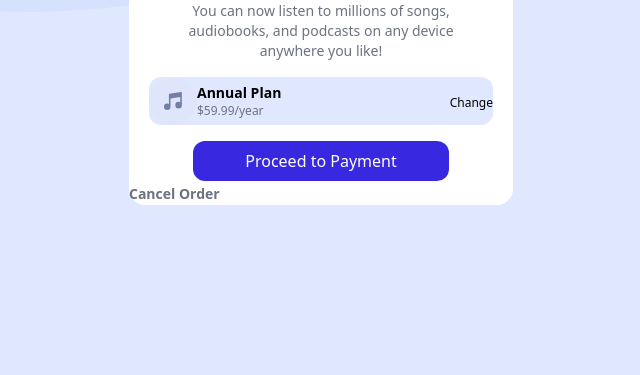
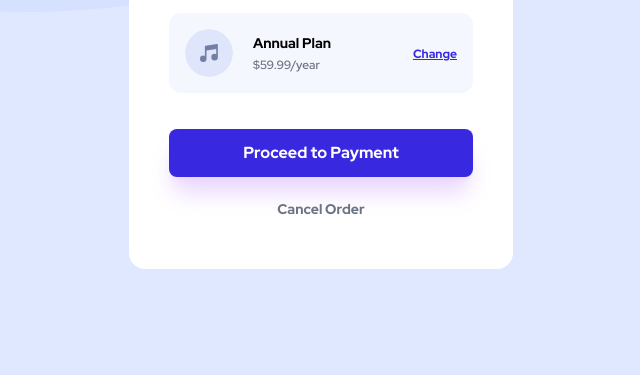
Before and after one commit to vignesh-prakasam/order-summary, a website: page src/index.html in a window 1280 px wide. Shown: the part 425-800 px from the top of the page, without its empty margins (319-959 px from the left). Drawn offline with Linux system fonts and the light colour scheme.

Commit message:
font added and completed

```diff
--- a/src/index.html
+++ b/src/index.html
@@ -5,11 +5,8 @@
     <meta name="viewport" content="width=device-width, initial-scale=1.0">
     <title>Order Summary</title>
     <link rel="stylesheet" href="./output.css">
-    <style>
-
-    </style>
 </head>
-<body class="bg-custom-desktop-bg bg-repeat-x bg-primary-pale">
+<body class="bg-custom-desktop-bg bg-repeat-x bg-primary-pale font-red-hat-display">
 
 <div class="flex flex-col min-h-screen justify-center items-center">
         <div class="flex flex-col rounded-2xl space-y-4 m-5 bg-white min-w-96 max-w-96">
@@ -20,22 +17,22 @@
                 <h1 class="text-xl font-bold text-center">Order Summary </h1>
                 <p class="text-sm text-gray-500 text-center mt-6 mx-10">You can now listen to millions of songs, audiobooks, and podcasts on any device anywhere you like!</p>
             </div>
-            <div class="flex flex-row justify-start items-center bg-primary-pale rounded-xl p-8my-10 mx-5">
+            <div class="flex flex-row justify-start items-center bg-neutral-very-pale rounded-xl p-4 mx-10 ">
                 <div>
                     <img src="./assets/images/icon-music.svg" class="rounded-full" alt="music">
                 </div>
-                <div class="flex-grow">
+                <div class="flex-grow ml-5">
                     <h2 class="text-sm font-bold">Annual Plan</h2>
-                    <p class="text-xs text-gray-500">$59.99/year</p>
+                    <p class="text-xs text-gray-500 pt-1">$59.99/year</p>
                 </div>
                 <div>
-                    <a href="#" class="text-xs text-primary-blue">Change</a>
+                    <a href="#" class="text-xs font-bold text-primary-blue text-primary-bright underline hover:no-underline hover:text-lavender">Change</a>
                 </div>
             </div>
-            <div >
-                <button class="w-2/3 mx-16 h-10 bg-primary-bright text-white rounded-xl">Proceed to Payment</button>
-                <div class="mx-auto">
-                    <span class="text-center"><a href="#" class="text-gray-500 text-sm font-semibold">Cancel Order</a></span>
+            <div class="mx-10" >
+                <button class="w-full h-12 mt-5 bg-primary-bright text-white rounded-lg shadow-purple-200 shadow-xl hover:bg-lavender font-semibold">Proceed to Payment</button>
+                <div class="flex justify-center mt-5 mb-12">
+                    <span class="text-center"><a href="#" class="text-gray-500 text-sm font-semibold hover:text-neutral-dark">Cancel Order</a></span>
                 </div>
             </div>
         </div>
--- a/src/input.css
+++ b/src/input.css
@@ -1,3 +1,35 @@
 @tailwind base;
 @tailwind components;
 @tailwind utilities;
+
+
+
+/*
+### Font
+
+- Family: [Red Hat Display](https://fonts.google.com/specimen/Red+Hat+Display)
+- Weights: 500, 700, 900
+*/
+@font-face {
+    font-family: 'Red Hat Display';
+    src: url('./assets/fonts/RedHatDisplay-VariableFont_wght.ttf') format('woff2');
+    font-weight: 500;
+    font-display: swap;
+    font-style: normal;
+}
+
+@font-face {
+    font-family: 'Red Hat Display';
+    src: url('./assets/fonts/RedHatDisplay-VariableFont_wght.ttf') format('woff2');
+    font-weight: 700;
+    font-display: swap;
+    font-style: normal;
+}
+
+@font-face {
+    font-family: 'Red Hat Display';
+    src: url('./assets/fonts/RedHatDisplay-VariableFont_wght.ttf') format('woff2');
+    font-weight: 900;
+    font-display: swap;
+    font-style: normal;
+}
--- a/tailwind.config.js
+++ b/tailwind.config.js
@@ -7,7 +7,11 @@ module.exports = {
         'custom-desktop-bg': "url('/src/assets/images/pattern-background-desktop.svg')",
         'custom-mobile-bg': "url('/src/assets/images/pattern-background-mobile.svg')",
       },
+      fontFamily: {
+        'red-hat-display': ['"Red Hat Display"', 'sans-serif'],
+      },
       colors: {
+        'lavender': 'hsl(248, 53%, 58%)', // Lavender color
         primary: {
           pale: 'hsl(225, 100%, 94%)',
           bright: 'hsl(245, 75%, 52%)',
```
Also changed, not shown: src/assets/fonts/RedHatDisplay-VariableFont_wght.ttf (added), src/output.css.
